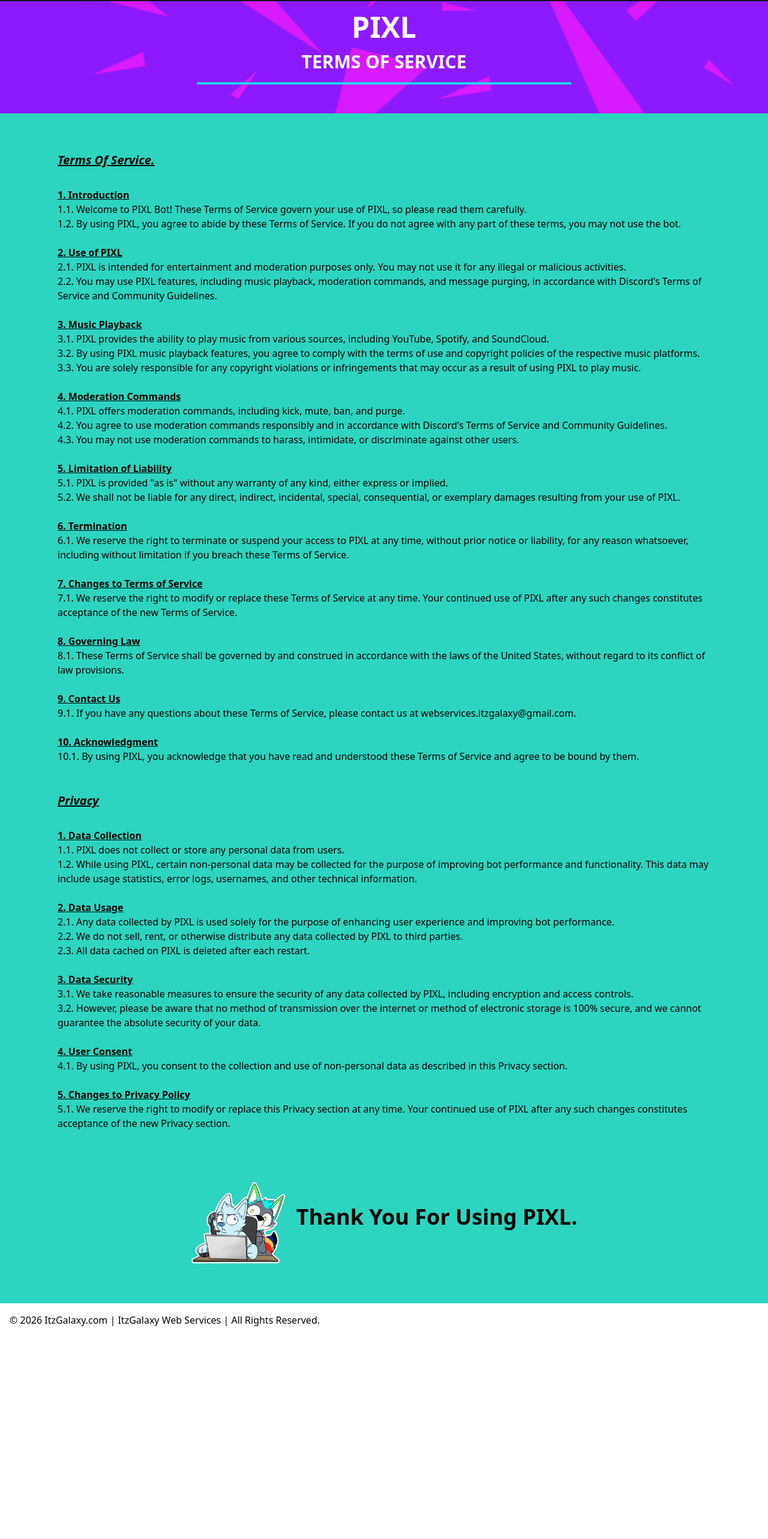
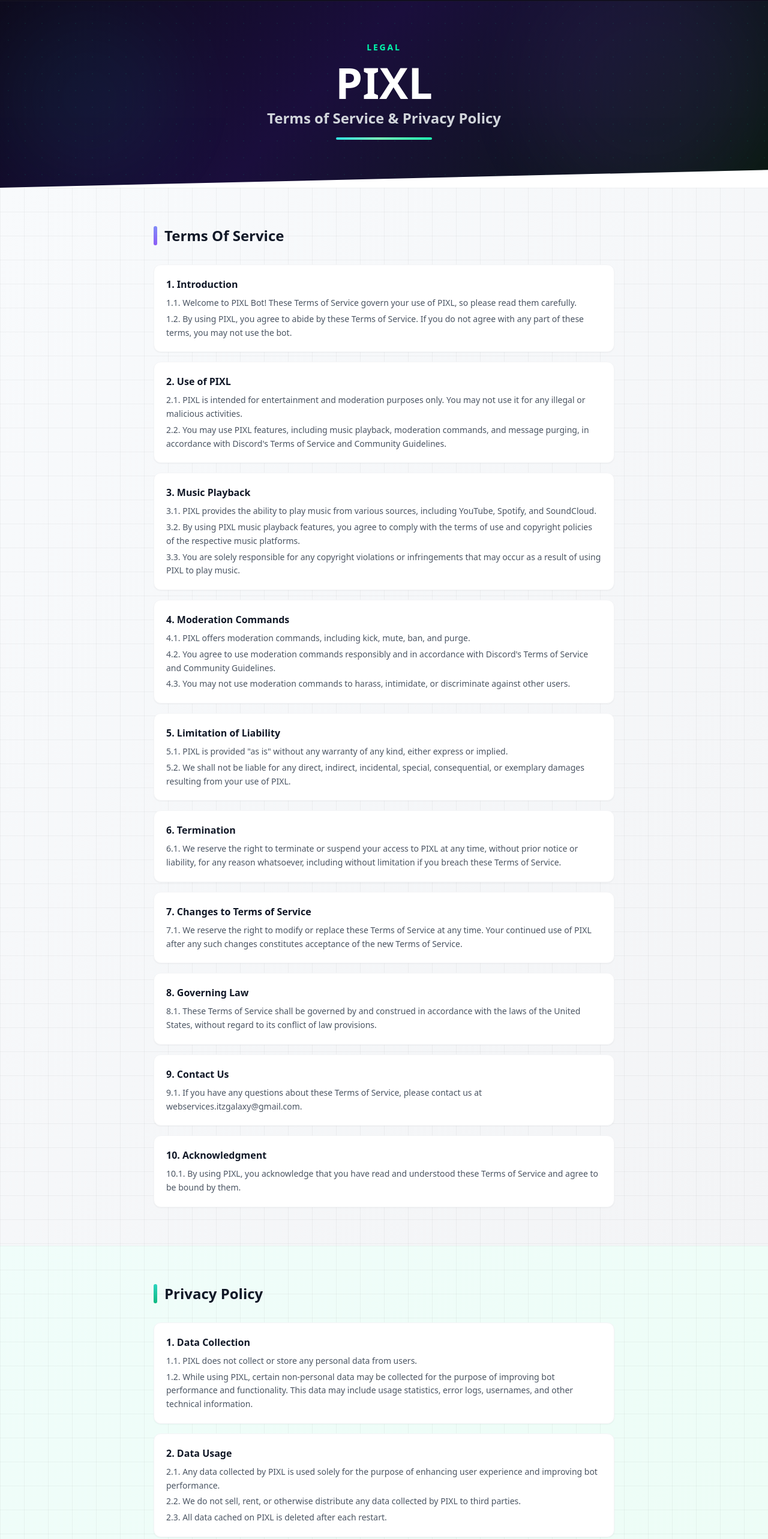
Before and after one commit to PixlGalaxy/ItzGalaxy, a React (Vite) app in the folder frontend/: page /pixl-tos in a window 1280 px wide. Shown: the part 59-2625 px from the top of the page at 60% size. Before the commit the page ends 2288 px from the top, so only its background shows below. Built offline with nearby package versions, Linux system fonts and the light colour scheme; the HTML template or start-up script is replaced by a standard one.

Commit message:
chore(frontend): update PixlTOS page

```diff
--- a/frontend/src/pages/Pixltos.tsx
+++ b/frontend/src/pages/Pixltos.tsx
@@ -1,132 +1,206 @@
 import React from 'react';
+
+interface TosSection {
+  id: string;
+  title: string;
+  items: string[];
+}
+
+const tosSections: TosSection[] = [
+  {
+    id: '1',
+    title: '1. Introduction',
+    items: [
+      '1.1. Welcome to PIXL Bot! These Terms of Service govern your use of PIXL, so please read them carefully.',
+      '1.2. By using PIXL, you agree to abide by these Terms of Service. If you do not agree with any part of these terms, you may not use the bot.',
+    ],
+  },
+  {
+    id: '2',
+    title: '2. Use of PIXL',
+    items: [
+      '2.1. PIXL is intended for entertainment and moderation purposes only. You may not use it for any illegal or malicious activities.',
+      "2.2. You may use PIXL features, including music playback, moderation commands, and message purging, in accordance with Discord's Terms of Service and Community Guidelines.",
+    ],
+  },
+  {
+    id: '3',
+    title: '3. Music Playback',
+    items: [
+      '3.1. PIXL provides the ability to play music from various sources, including YouTube, Spotify, and SoundCloud.',
+      '3.2. By using PIXL music playback features, you agree to comply with the terms of use and copyright policies of the respective music platforms.',
+      '3.3. You are solely responsible for any copyright violations or infringements that may occur as a result of using PIXL to play music.',
+    ],
+  },
+  {
+    id: '4',
+    title: '4. Moderation Commands',
+    items: [
+      '4.1. PIXL offers moderation commands, including kick, mute, ban, and purge.',
+      "4.2. You agree to use moderation commands responsibly and in accordance with Discord's Terms of Service and Community Guidelines.",
+      '4.3. You may not use moderation commands to harass, intimidate, or discriminate against other users.',
+    ],
+  },
+  {
+    id: '5',
+    title: '5. Limitation of Liability',
+    items: [
+      '5.1. PIXL is provided "as is" without any warranty of any kind, either express or implied.',
+      '5.2. We shall not be liable for any direct, indirect, incidental, special, consequential, or exemplary damages resulting from your use of PIXL.',
+    ],
+  },
+  {
+    id: '6',
+    title: '6. Termination',
+    items: [
+      '6.1. We reserve the right to terminate or suspend your access to PIXL at any time, without prior notice or liability, for any reason whatsoever, including without limitation if you breach these Terms of Service.',
+    ],
+  },
+  {
+    id: '7',
+    title: '7. Changes to Terms of Service',
+    items: [
+      '7.1. We reserve the right to modify or replace these Terms of Service at any time. Your continued use of PIXL after any such changes constitutes acceptance of the new Terms of Service.',
+    ],
+  },
+  {
+    id: '8',
+    title: '8. Governing Law',
+    items: [
+      '8.1. These Terms of Service shall be governed by and construed in accordance with the laws of the United States, without regard to its conflict of law provisions.',
+    ],
+  },
+  {
+    id: '9',
+    title: '9. Contact Us',
+    items: ['9.1. If you have any questions about these Terms of Service, please contact us at webservices.itzgalaxy@gmail.com.'],
+  },
+  {
+    id: '10',
+    title: '10. Acknowledgment',
+    items: [
+      '10.1. By using PIXL, you acknowledge that you have read and understood these Terms of Service and agree to be bound by them.',
+    ],
+  },
+];
+
+const privacySections: TosSection[] = [
+  {
+    id: 'p1',
+    title: '1. Data Collection',
+    items: [
+      '1.1. PIXL does not collect or store any personal data from users.',
+      '1.2. While using PIXL, certain non-personal data may be collected for the purpose of improving bot performance and functionality. This data may include usage statistics, error logs, usernames, and other technical information.',
+    ],
+  },
+  {
+    id: 'p2',
+    title: '2. Data Usage',
+    items: [
+      '2.1. Any data collected by PIXL is used solely for the purpose of enhancing user experience and improving bot performance.',
+      '2.2. We do not sell, rent, or otherwise distribute any data collected by PIXL to third parties.',
+      '2.3. All data cached on PIXL is deleted after each restart.',
+    ],
+  },
+  {
+    id: 'p3',
+    title: '3. Data Security',
+    items: [
+      '3.1. We take reasonable measures to ensure the security of any data collected by PIXL, including encryption and access controls.',
+      '3.2. However, please be aware that no method of transmission over the internet or method of electronic storage is 100% secure, and we cannot guarantee the absolute security of your data.',
+    ],
+  },
+  {
+    id: 'p4',
+    title: '4. User Consent',
+    items: ['4.1. By using PIXL, you consent to the collection and use of non-personal data as described in this Privacy section.'],
+  },
+  {
+    id: 'p5',
+    title: '5. Changes to Privacy Policy',
+    items: [
+      '5.1. We reserve the right to modify or replace this Privacy section at any time. Your continued use of PIXL after any such changes constitutes acceptance of the new Privacy section.',
+    ],
+  },
+];
+
+const TosBlock: React.FC<{ section: TosSection; delay?: number }> = ({ section, delay = 0 }) => (
+  <div className={`bg-white rounded-xl p-5 shadow-sm border border-gray-100 card-lift anim-fade-up anim-delay-${Math.min(delay, 5)}`}>
+    <h4 className="font-bold text-gray-900 mb-2">{section.title}</h4>
+    {section.items.map((item, i) => (
+      <p key={i} className="text-sm text-gray-600 leading-relaxed mt-1">{item}</p>
+    ))}
+  </div>
+);
 
 const PixlTOS: React.FC = () => {
   return (
     <div className="flex flex-col min-h-screen">
       <title>ItzGalaxy - PIXL Terms of Service</title>
 
-        {/* Header */}
-        <section
-            className="relative text-white py-12 px-4 pt-20 bg-cover bg-center bg-no-repeat"
-            style={{ backgroundImage: 'url("/backgrounds/PurpleBackground.webp")' }}
-        >
-            <div className="absolute inset-0 bg-white opacity-10 z-0" />
-            <div className="relative z-10 container mx-auto text-center">
-            <h1 className="text-5xl font-bold">PIXL</h1>
-            <h2 className="text-3xl mt-4 font-semibold">TERMS OF SERVICE</h2>
-            <div className="w-full md:w-1/2 h-1 bg-cyan-400 mt-4 mx-auto" />
+      {/* ── Header ───────────────────────────────────────────────────── */}
+      <section className="relative bg-hero-dark text-white py-24 px-6 pt-32 overflow-hidden clip-diagonal">
+        <div className="dot-pattern absolute inset-0 opacity-50 pointer-events-none" />
+        <div className="absolute top-0 right-0 w-[400px] h-[400px] rounded-full bg-violet-500 opacity-[0.07] blur-3xl pointer-events-none" />
+        <div className="absolute bottom-0 left-0 w-[300px] h-[300px] rounded-full bg-cyan-400 opacity-[0.05] blur-3xl pointer-events-none" />
+        <div className="relative z-10 text-center anim-fade-up">
+          <p className="text-[#00ffae] text-sm font-semibold tracking-[0.2em] uppercase mb-3">Legal</p>
+          <h1 className="text-5xl md:text-7xl font-extrabold mb-2">PIXL</h1>
+          <h2 className="text-xl md:text-2xl text-gray-300 font-semibold mb-4">Terms of Service &amp; Privacy Policy</h2>
+          <div className="section-title-bar w-40 mx-auto" />
         </div>
       </section>
 
-        {/* TOS Section */}
-        <section className="bg-teal-400 text-black px-6 md:px-24 py-16 text-left">
-            <h3 className="text-xl italic underline font-semibold mb-8">Terms Of Service.</h3>
-
-            <div className="space-y-6">
-            <div>
-                <h4 className="font-bold underline">1. Introduction</h4>
-                <p>1.1. Welcome to PIXL Bot! These Terms of Service govern your use of PIXL, so please read them carefully.</p>
-                <p>1.2. By using PIXL, you agree to abide by these Terms of Service. If you do not agree with any part of these terms, you may not use the bot.</p>
+      {/* ── Terms of Service ─────────────────────────────────────────── */}
+      <section className="relative bg-gradient-to-br from-slate-50 to-gray-100 py-16 px-6 overflow-hidden">
+        <div className="grid-pattern absolute inset-0 pointer-events-none" />
+        <div className="relative z-10 container mx-auto max-w-3xl">
+          <div className="flex items-center gap-3 mb-8 anim-fade-up">
+            <div className="h-8 w-1.5 rounded-full bg-gradient-to-b from-indigo-400 to-violet-500" />
+            <h3 className="text-2xl font-extrabold text-gray-900">Terms Of Service</h3>
           </div>
-
-            <div>
-                <h4 className="font-bold underline">2. Use of PIXL</h4>
-                <p>2.1. PIXL is intended for entertainment and moderation purposes only. You may not use it for any illegal or malicious activities.</p>
-                <p>2.2. You may use PIXL features, including music playback, moderation commands, and message purging, in accordance with Discord's Terms of Service and Community Guidelines.</p>
-            </div>
-
-            <div>
-                <h4 className="font-bold underline">3. Music Playback</h4>
-                <p>3.1. PIXL provides the ability to play music from various sources, including YouTube, Spotify, and SoundCloud.</p>
-                <p>3.2. By using PIXL music playback features, you agree to comply with the terms of use and copyright policies of the respective music platforms.</p>
-                <p>3.3. You are solely responsible for any copyright violations or infringements that may occur as a result of using PIXL to play music.</p>
-            </div>
-
-            <div>
-                <h4 className="font-bold underline">4. Moderation Commands</h4>
-                <p>4.1. PIXL offers moderation commands, including kick, mute, ban, and purge.</p>
-                <p>4.2. You agree to use moderation commands responsibly and in accordance with Discord's Terms of Service and Community Guidelines.</p>
-                <p>4.3. You may not use moderation commands to harass, intimidate, or discriminate against other users.</p>
-            </div>
-
-            <div>
-                <h4 className="font-bold underline">5. Limitation of Liability</h4>
-                <p>5.1. PIXL is provided "as is" without any warranty of any kind, either express or implied.</p>
-                <p>5.2. We shall not be liable for any direct, indirect, incidental, special, consequential, or exemplary damages resulting from your use of PIXL.</p>
-            </div>
-
-            <div>
-                <h4 className="font-bold underline">6. Termination</h4>
-                <p>6.1. We reserve the right to terminate or suspend your access to PIXL at any time, without prior notice or liability, for any reason whatsoever, including without limitation if you breach these Terms of Service.</p>
-            </div>
-
-            <div>
-                <h4 className="font-bold underline">7. Changes to Terms of Service</h4>
-                <p>7.1. We reserve the right to modify or replace these Terms of Service at any time. Your continued use of PIXL after any such changes constitutes acceptance of the new Terms of Service.</p>
-            </div>
-
-            <div>
-                <h4 className="font-bold underline">8. Governing Law</h4>
-                <p>8.1. These Terms of Service shall be governed by and construed in accordance with the laws of the United States, without regard to its conflict of law provisions.</p>
-            </div>
-
-            <div>
-                <h4 className="font-bold underline">9. Contact Us</h4>
-                <p>9.1. If you have any questions about these Terms of Service, please contact us at webservices.itzgalaxy@gmail.com.</p>
-            </div>
-
-            <div>
-                <h4 className="font-bold underline">10. Acknowledgment</h4>
-                <p>10.1. By using PIXL, you acknowledge that you have read and understood these Terms of Service and agree to be bound by them.</p>
+          <div className="space-y-4">
+            {tosSections.map((s, i) => (
+              <TosBlock key={s.id} section={s} delay={(i % 5) + 1} />
+            ))}
           </div>
         </div>
+      </section>
 
-            <h3 className="text-xl italic underline font-semibold mt-12 mb-8">Privacy</h3>
-
-            <div className="space-y-6">
-            <div>
-                <h4 className="font-bold underline">1. Data Collection</h4>
-                <p>1.1. PIXL does not collect or store any personal data from users.</p>
-                <p>1.2. While using PIXL, certain non-personal data may be collected for the purpose of improving bot performance and functionality. This data may include usage statistics, error logs, usernames, and other technical information.</p>
+      {/* ── Privacy ──────────────────────────────────────────────────── */}
+      <section className="relative bg-gradient-to-br from-teal-50 to-emerald-50 py-16 px-6 overflow-hidden">
+        <div className="grid-pattern absolute inset-0 pointer-events-none" />
+        <div className="relative z-10 container mx-auto max-w-3xl">
+          <div className="flex items-center gap-3 mb-8 anim-fade-up">
+            <div className="h-8 w-1.5 rounded-full bg-gradient-to-b from-teal-400 to-emerald-500" />
+            <h3 className="text-2xl font-extrabold text-gray-900">Privacy Policy</h3>
           </div>
-
-            <div>
-                <h4 className="font-bold underline">2. Data Usage</h4>
-                <p>2.1. Any data collected by PIXL is used solely for the purpose of enhancing user experience and improving bot performance.</p>
-                <p>2.2. We do not sell, rent, or otherwise distribute any data collected by PIXL to third parties.</p>
-                <p>2.3. All data cached on PIXL is deleted after each restart.</p>
-            </div>
-
-            <div>
-                <h4 className="font-bold underline">3. Data Security</h4>
-                <p>3.1. We take reasonable measures to ensure the security of any data collected by PIXL, including encryption and access controls.</p>
-                <p>3.2. However, please be aware that no method of transmission over the internet or method of electronic storage is 100% secure, and we cannot guarantee the absolute security of your data.</p>
-            </div>
-
-            <div>
-                <h4 className="font-bold underline">4. User Consent</h4>
-                <p>4.1. By using PIXL, you consent to the collection and use of non-personal data as described in this Privacy section.</p>
-            </div>
-
-            <div>
-                <h4 className="font-bold underline">5. Changes to Privacy Policy</h4>
-                <p>5.1. We reserve the right to modify or replace this Privacy section at any time. Your continued use of PIXL after any such changes constitutes acceptance of the new Privacy section.</p>
+          <div className="space-y-4">
+            {privacySections.map((s, i) => (
+              <TosBlock key={s.id} section={s} delay={(i % 5) + 1} />
+            ))}
           </div>
         </div>
+      </section>
 
-            {/* Thank You Section */}
-            <div className="mt-16 flex flex-col md:flex-row items-center justify-center gap-4">
-            <img src="/Other/GalaxyPC.webp" alt="Galaxy Sticker" className="w-40 h-auto" />
-            <h2 className="text-3xl md:text-4xl font-extrabold">Thank You For Using PIXL.</h2>
+      {/* ── Thank You ────────────────────────────────────────────────── */}
+      <section className="relative bg-hero-dark text-white py-16 px-6 overflow-hidden">
+        <div className="dot-pattern absolute inset-0 opacity-30 pointer-events-none" />
+        <div className="relative z-10 container mx-auto max-w-2xl flex flex-col md:flex-row items-center justify-center gap-8 text-center md:text-left anim-fade-up">
+          <img src="/Other/GalaxyPC.webp" alt="Galaxy Sticker" className="w-36 h-auto" />
+          <div>
+            <h2 className="text-3xl md:text-4xl font-extrabold mb-2">Thank You For Using PIXL.</h2>
+            <p className="text-gray-400 text-sm">We appreciate you trusting our bot.</p>
+          </div>
         </div>
       </section>
-        <footer className="bg-white bg-opacity-50 backdrop-blur-md text-black text-left px-4 py-4 z-10">
-            <p>
+
+      <footer className="bg-[#0c0a1a] border-t border-white/10 text-gray-400 px-6 py-5">
+        <p className="text-sm">
           &copy; {new Date().getFullYear()} ItzGalaxy.com | ItzGalaxy Web Services | All Rights Reserved.
         </p>
       </footer>
     </div>
-
   );
 };
 
```
Lines whose indentation alone changed are shown as unchanged.
